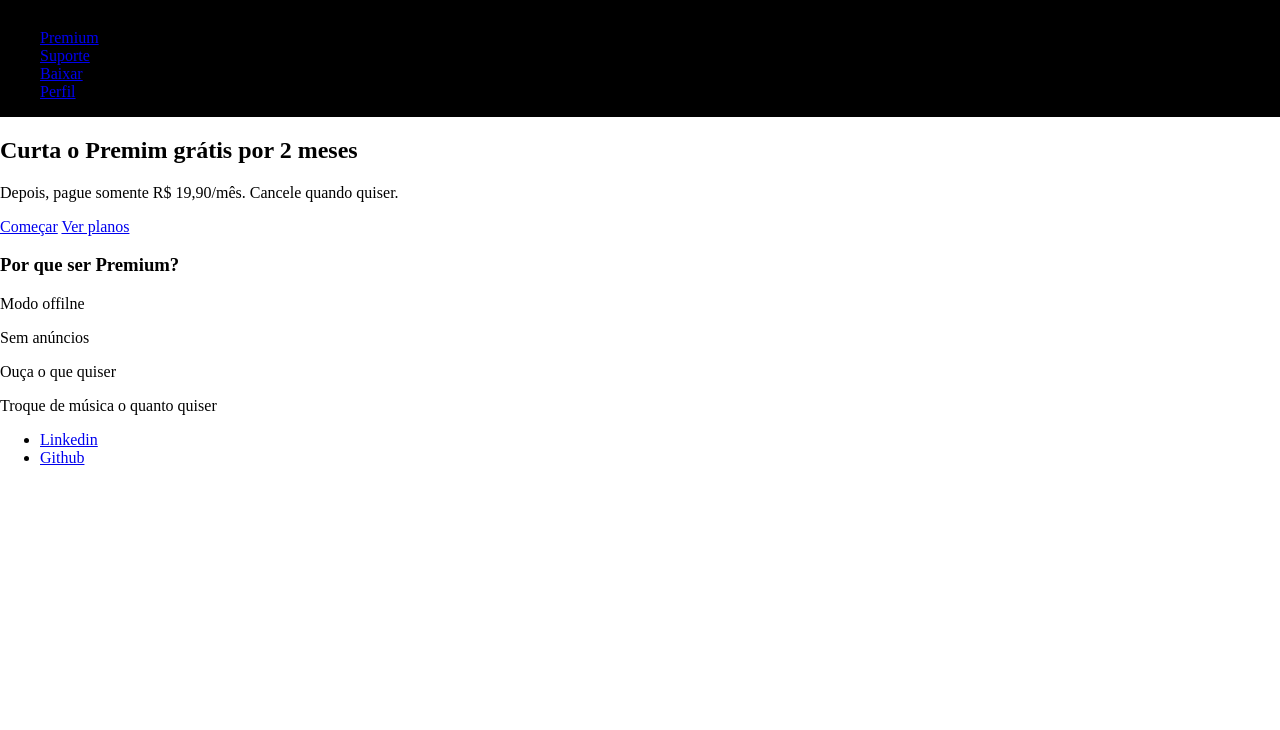
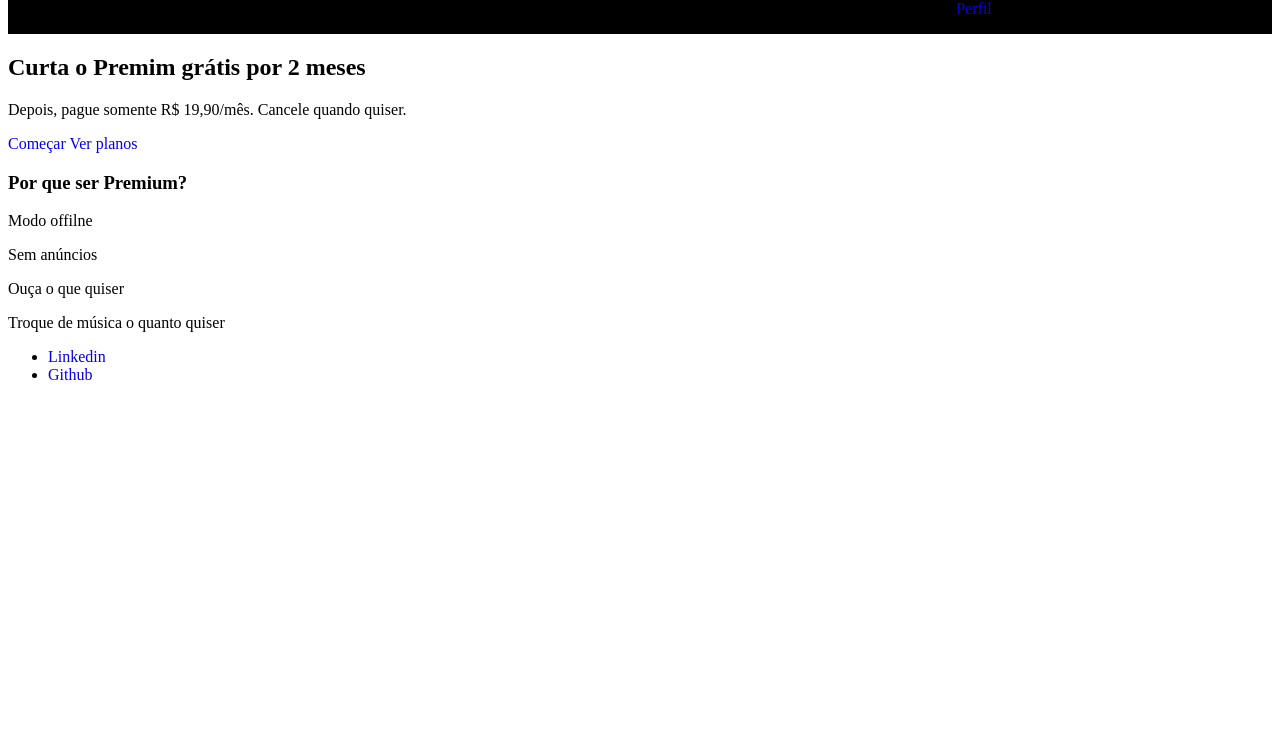
Before and after one commit to gabrielmiquelin2/Spotify, a plain HTML site: page spotify.html in a window 1280 px wide. Shown: the part 78-808 px from the top of the page. Drawn offline with Linux system fonts and the light colour scheme; files whose address does not match are found by name.

Commit message:
Update spotify.css

```diff
--- a/spotify.css
+++ b/spotify.css
@@ -1,21 +1,20 @@
-html, body{
-  height: 100%;
+
+*{
+   text-decoration: none;
 }
 
-body{
-  margin: 0;
-
+html,body{
+  height: 100%;
 }
 
 h1{
   color: white;
 }
 
+
 .header-top{
-  padding-top: 10px;
   background: black;
+  display: flex;
+  flex-direction: row;
+  justify-content: space-around;
 }
-
-.top-nav{
-  display: flex;
-}
```
